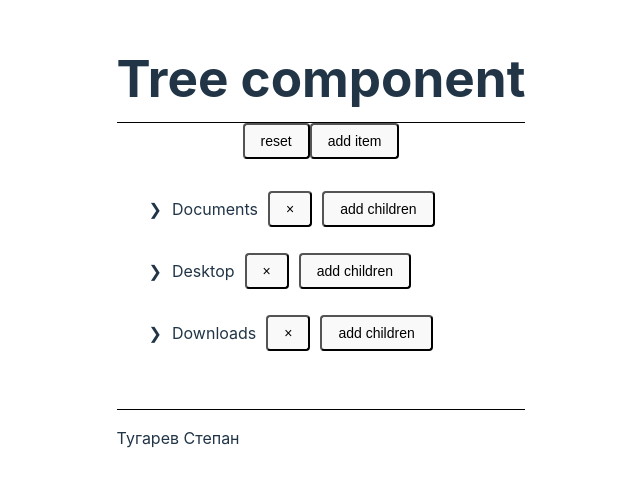
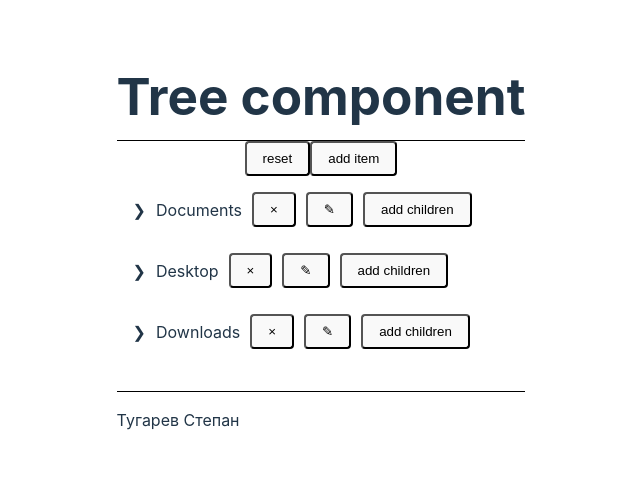
Before and after one commit to Atlantis3221/mcc-tree, a React (Vite) app: page / in a window 1280 px wide. Shown: the part 150-636 px from the top of the page, without its empty margins (319-959 px from the left). Built offline with nearby package versions, Linux system fonts and the light colour scheme.

Commit message:
feat: edit item name

```diff
--- a/src/features/Tree/Tree.tsx
+++ b/src/features/Tree/Tree.tsx
@@ -7,13 +7,14 @@ import "./style.css";
 interface IProps {
   data: ITree[];
   onDelete: (key: string) => void;
+  onEdit: (key:string, value: string) => void;
 }
-const Tree: FC<IProps> = ({ data, onDelete }) => {
+const Tree: FC<IProps> = ({ data, onDelete, onEdit }) => {
   return (
-    <ul style={{ padding: "32px" }}>
+    <ul className="tree-list">
       {data.map((node) => (
         <div className="item-wrapper" key={node.key}>
-          <TreeItem node={node} onDelete={onDelete} />
+          <TreeItem node={node} onDelete={onDelete} onEdit={onEdit} />
         </div>
       ))}
     </ul>
--- a/src/features/Tree/TreeItem/TreeItem.tsx
+++ b/src/features/Tree/TreeItem/TreeItem.tsx
@@ -1,24 +1,39 @@
-import { FC, useState } from "react";
+import {FC, useEffect, useState} from "react";
 import Tree from "../Tree";
 import { ITree } from "../../../entities/Tree/ITree";
 import { TreeItemLabel } from "../TreeItemLabel/TreeItemLabel";
+import './style.css'
 
 interface IProps {
   node: ITree;
   onDelete: (key: string) => void;
+  onEdit: (key: string, value: string) => void;
 }
 
-const styles = { paddingLeft: "10px", borderLeft: "1px solid black" };
 
-const TreeItem: FC<IProps> = ({ node, onDelete }) => {
-  const [children, setChildren] = useState(node.children);
+const TreeItem: FC<IProps> = ({ node, onDelete, onEdit }) => {
+
+  const [children, setChildren] = useState([]);
+  const [isEditable, setIsEditable] = useState(false);
   const [isOpen, setIsOpen] = useState(false);
+
+  useEffect(() => {
+    setChildren(node.children)
+  }, [node])
 
   const handleDeleteChildren = (key: string) => {
     setChildren((prevChildren) =>
       prevChildren.filter((item) => item.key !== key)
     );
   };
+
+  const handleEditItem = (key:string, value: string) => {
+    const newTreeData = [...children]
+    const findedIndex = newTreeData.findIndex((item) => item.key == key)
+    console.log(key,value)
+    newTreeData[findedIndex].label = value
+    setChildren(newTreeData)
+  }
 
   const handleAddChildren = () => {
     setChildren((prevChildren) => [
@@ -31,6 +46,10 @@ const TreeItem: FC<IProps> = ({ node, onDelete }) => {
     ]);
   };
 
+  const toggleEdit = () => {
+    setIsEditable((prevEditable) => !prevEditable);
+  }
+
   const toggleOpen = () => {
     setIsOpen((prevOpen) => !prevOpen);
   };
@@ -39,18 +58,22 @@ const TreeItem: FC<IProps> = ({ node, onDelete }) => {
     onDelete(node.key);
   };
 
+
   return (
     <>
       <TreeItemLabel
         isOpen={isOpen}
-        onLabelClick={toggleOpen}
+        isEditable={isEditable}
+        onArrowClick={toggleOpen}
+        onLabelClick={toggleEdit}
         onAddChildren={handleAddChildren}
         onDelete={handleDeleteRoot}
+        onEdit={onEdit}
         node={node}
       />
 
-      <ul style={styles}>
-        {isOpen && <Tree data={children} onDelete={handleDeleteChildren} />}
+      <ul className="item-list">
+        {isOpen && <Tree data={children} onDelete={handleDeleteChildren} onEdit={handleEditItem} />}
       </ul>
     </>
   );
--- /dev/null
+++ b/src/features/Tree/TreeItem/style.css
@@ -0,0 +1,4 @@
+.item-list {
+    padding-left: 10px;
+    border-left: 1px solid black;
+}
--- a/src/features/Tree/TreeItemLabel/TreeItemLabel.tsx
+++ b/src/features/Tree/TreeItemLabel/TreeItemLabel.tsx
@@ -1,29 +1,38 @@
-import { FC } from "react";
+import {FC, useState} from "react";
 import { AppButton } from "../../../shared/ui/AppButton/AppButton";
 import { ITree } from "../../../entities/Tree/ITree";
 import './style.css'
 
 interface ITreeItemLabelProps {
   isOpen: boolean;
+  isEditable: boolean;
+  onArrowClick: () => void;
   onLabelClick: () => void;
+  onEdit: (key,value) => void;
   onDelete: () => void;
   onAddChildren: () => void;
   node: ITree;
 }
 export const TreeItemLabel: FC<ITreeItemLabelProps> = ({
   isOpen,
+  isEditable,
+  onArrowClick,
   onLabelClick,
   onDelete,
+  onEdit,
   onAddChildren,
   node,
 }) => {
+  const [inputValue, setInputValue] = useState('');
+
   return (
     <div className="label">
-      <div className={`${isOpen ? 'label__arrow_open' : 'label__arrow'}`}>
+      <div className={`${isOpen ? 'label__arrow_open' : 'label__arrow'}`} onClick={onArrowClick}>
         &#10095;
       </div>
-      <span onClick={onLabelClick}>{node.label}</span>
+      <span>{isEditable ? <input value={inputValue} onChange={(e) => setInputValue(e.target.value)} /> : node.label}</span>
       <AppButton text="&#215;" onClick={onDelete} />
+      <AppButton text="&#9998;" onClick={() => {onLabelClick();onEdit(node.key, inputValue);console.log(inputValue)}} />
       <AppButton text="add children" onClick={onAddChildren} />
     </div>
   );
--- a/src/features/Tree/style.css
+++ b/src/features/Tree/style.css
@@ -1,3 +1,7 @@
+.tree-list {
+    padding: 16px;
+}
+
 .item-wrapper {
     display: flex;
     flex-direction: column;
--- a/src/page/TreeRoot.tsx
+++ b/src/page/TreeRoot.tsx
@@ -4,16 +4,23 @@ import { useState } from "react";
 import { TREE_DEFAULT_DATA } from "../entities/Tree/TREE_DEFAULT_DATA";
 
 const TreeRoot = () => {
-  const [treeData, setTreeData] = useState(TREE_DEFAULT_DATA);
+  const [treeData, setTreeData] = useState(structuredClone(TREE_DEFAULT_DATA));
 
   //по ключу удаляет родительский элемент
   const deleteItem = (key: string) => {
     setTreeData((prevTree) => prevTree.filter((item) => item.key !== key));
   };
 
+  const editItem = (key:string, value: string) => {
+    const newTreeData = [...treeData]
+    const findedIndex = newTreeData.findIndex((item) => item.key == key)
+    newTreeData[findedIndex].label = value;
+    setTreeData(newTreeData)
+  }
+
   //возвращает дерево к первоначальному виду
   const resetTree = () => {
-    setTreeData(TREE_DEFAULT_DATA);
+    setTreeData(structuredClone(TREE_DEFAULT_DATA));
   };
 
   //добавляет объект на верхний уровень дерева, в перспективе добавил бы форму для редактирования глубины дочерних элементов и уникальный ключ
@@ -35,7 +42,7 @@ const TreeRoot = () => {
         <AppButton onClick={addItem} text="add item" />
       </div>
 
-      <Tree data={treeData} onDelete={deleteItem} />
+      <Tree data={treeData} onDelete={deleteItem} onEdit={editItem} />
     </>
   );
 };
--- a/src/shared/ui/AppButton/AppButton.tsx
+++ b/src/shared/ui/AppButton/AppButton.tsx
@@ -11,7 +11,7 @@ export function AppButton(props: AppButtonProps) {
 
   return (
     <button onClick={onClick}>
-      <p>{text}</p>
+      <span>{text}</span>
     </button>
   );
 }
```
